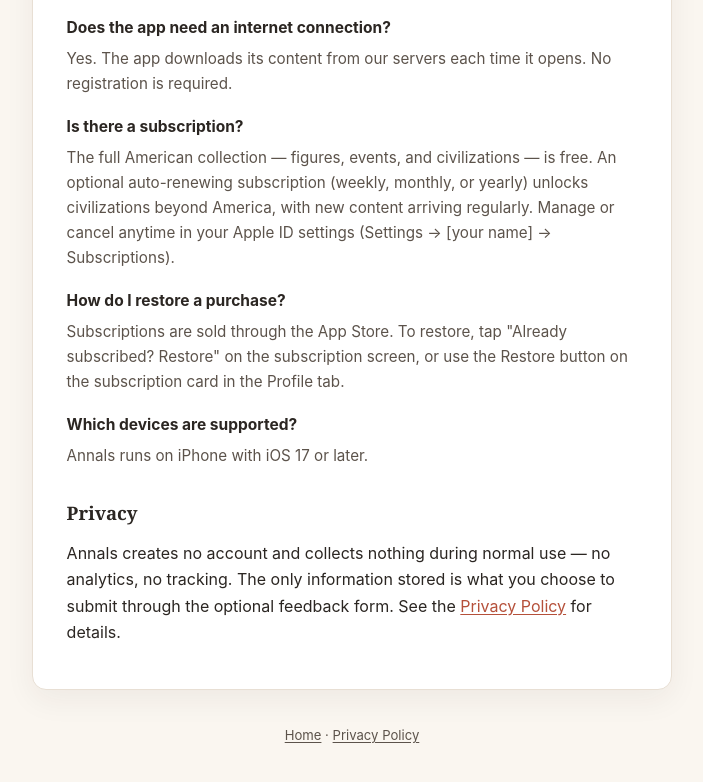
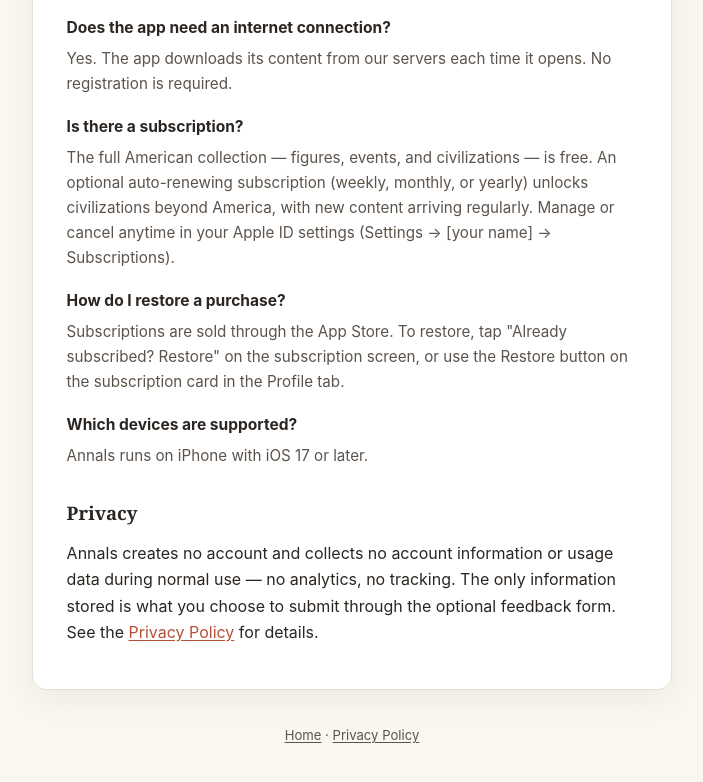
Before and after one commit to cgldtsci/annals-support, a plain HTML site: page support.html in a window 1280 px wide. Shown: the part 795-1577 px from the top of the page, without its empty margins (288-991 px from the left). Drawn offline with Linux system fonts and the light colour scheme.

Commit message:
docs(support): Privacy blurb 措辞对齐 privacy.html——nothing → no account information or usage data（五轮外审采纳 1 点）

```diff
--- a/support.html
+++ b/support.html
@@ -40,7 +40,7 @@
       </dl>
 
       <h2>Privacy</h2>
-      <p>Annals creates no account and collects nothing during normal use — no analytics, no tracking. The only information stored is what you choose to submit through the optional feedback form. See the <a href="privacy.html">Privacy Policy</a> for details.</p>
+      <p>Annals creates no account and collects no account information or usage data during normal use — no analytics, no tracking. The only information stored is what you choose to submit through the optional feedback form. See the <a href="privacy.html">Privacy Policy</a> for details.</p>
     </article>
 
     <p class="footer"><a href="index.html">Home</a> · <a href="privacy.html">Privacy Policy</a></p>
```
